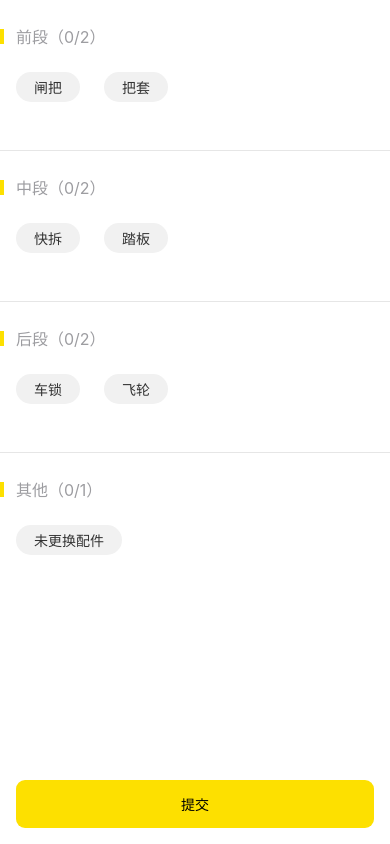
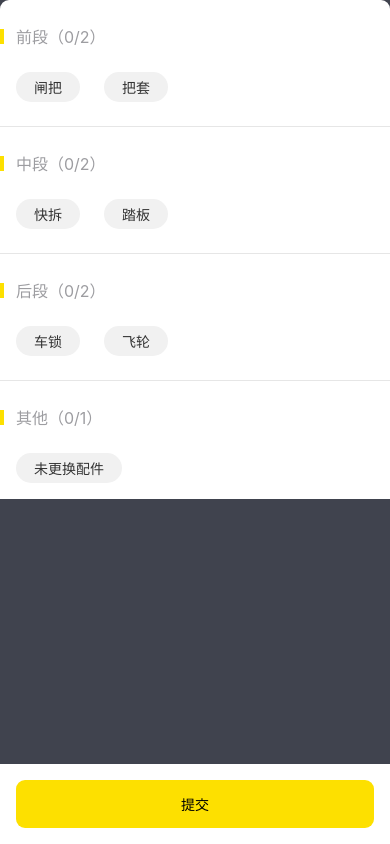
Before and after one commit to godeadasdf/withdraw_demo, a React Native app: screen / in a window 390 px wide. Built offline with nearby package versions, Linux system fonts and the light colour scheme.

Commit message:
b风在哪儿。。。

```diff
--- a/App.js
+++ b/App.js
@@ -78,7 +78,10 @@ export default class App extends Component<{}> {
     this.handlePartData();
     const parts = this.handledPartData.map((item, index) => {
       return (
-        <View style={{flexDirection: 'column'}}>
+        <View style={{
+          flexDirection: 'column',
+          backgroundColor: '#fff',
+        }}>
           <PartSelection
             name={item}
             onItemPress={this.onItemPress}
@@ -93,13 +96,18 @@ export default class App extends Component<{}> {
     return (
       <ScrollView style={{
         flex: 1,
-        backgroundColor:'#fff',
       }}>
-        <View style={{backgroundColor:'#fff',
+        <View style={{
+          backgroundColor: '#fff',
           borderRadius: 9,
-          paddingTop: 24}}>
-        {parts}
+          paddingTop: 24
+        }}>
+          {parts}
         </View>
+        <View style={{
+          backgroundColor: '#fff',
+          flex:1
+        }}/>
       </ScrollView>
     );
   };
@@ -160,7 +168,7 @@ const styles = StyleSheet.create({
     backgroundColor: '#40434e'
   },
   divideLine: {
-    marginTop: 24,
+    marginTop: 8,
     marginBottom: 24,
     height: 1,
     backgroundColor: '#E6E6E6'
@@ -178,7 +186,7 @@ const styles = StyleSheet.create({
     flexDirection: 'column',
     justifyContent: 'center',
     alignItems: 'center',
-    borderRadius:9
+    borderRadius: 9
   },
   buttonText: {
     height: 48,
--- a/app/components/PartSelection.js
+++ b/app/components/PartSelection.js
@@ -101,6 +101,7 @@ const styles = StyleSheet.create({
 
   //todo 可能使用一个表示均分的UI形式 找UI对 属性叫。。。。xxbetween
   bottomContainer: {
+    backgroundColor:'#fff',
     paddingLeft: 4,
     paddingRight: 4,
     flexDirection: 'row',
@@ -108,9 +109,8 @@ const styles = StyleSheet.create({
     alignContent: 'flex-start'
   },
   checkTextContainer: {
-    backgroundColor:'#fff',
     marginRight: 12,
     marginLeft: 12,
-    paddingBottom: 24
+    paddingBottom: 16
   }
 });
```
